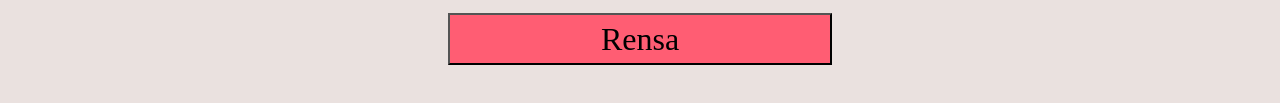
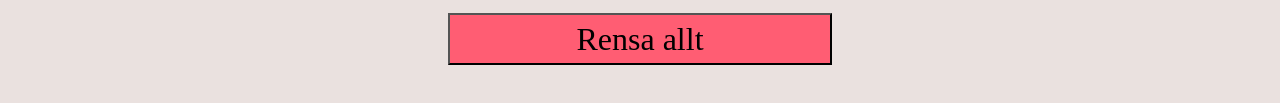
Before and after one commit to robinsahin88/TODO, a website built with Parcel: page src/index.html in a window 1280 px wide. Shown: the part 267-370 px from the top of the page. Built offline with nearby package versions, Linux system fonts and the light colour scheme; a web font is replaced by a local one.

Commit message:
problem solved

```diff
--- a/src/index.html
+++ b/src/index.html
@@ -55,6 +55,8 @@
     <div class="todoContainer" id="todo-container">
       <ul class="todolist" id="todo-list"></ul>
     </div>
-    <button id="deleteAll" class="deleteAll_btn" type="button">Rensa</button>
+    <button id="deleteAll" class="deleteAll_btn" type="button">
+      Rensa allt
+    </button>
   </body>
 </html>
```
